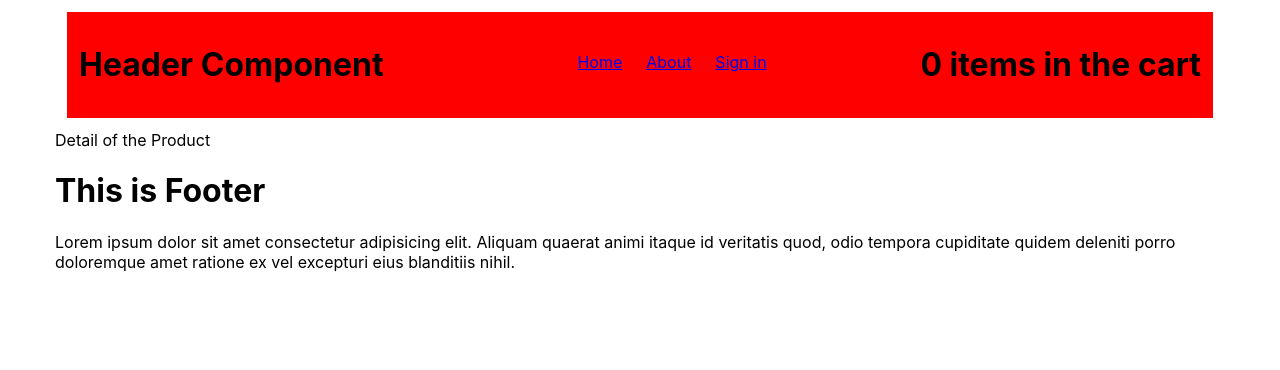
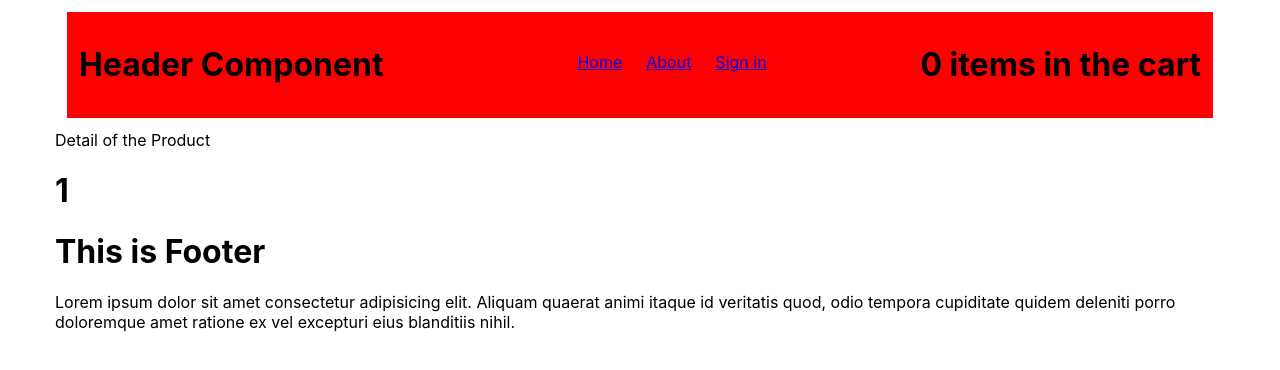
Before and after one commit to servrmonk/react_routing_param, a React (Create React App) app: page /product/1 in a window 1280 px wide. Shown: the top 370 px of the page. Built offline with nearby package versions, Linux system fonts and the light colour scheme; the HTML template or start-up script is replaced by a standard one.

Commit message:
used useParams and catch the value of id

```diff
--- a/src/Components/Pages/Detail/index.jsx
+++ b/src/Components/Pages/Detail/index.jsx
@@ -1,9 +1,19 @@
 import React from 'react'
+import { useParams } from 'react-router-dom'
 
 export default function Detail() {
+    let {productId}  = useParams()
   return (
     <div>
+    {/* ab main yaha pr chahta hoon jo v wha pr click ho raa hai in this case id yaha pr mil jae jb mujhe wo id milegi to main us id k i base pr usi data k array me se ek product ko find filter kr lunga to mera first motive hai ki us id ko main yaha grab kru
+    react router dom me ek useParam hai so we  r going to use this. useParams hook ek object return krti hai and us object me jo v dynamic aa raa hoga : iske baad usko aap catch kr sakte hai useParams ki help se . so i can have as many values in the url as i need and i can read all the values write specifying  the variable in the same fashion
+
+
+          <Route path="/product/:productId/:next/:againnext" element={<Detail />} /> ye jo multiple value hai sari ki sari value use params me available ho jaegi use params me and uske baad main destructure kr sakta hoon in this case sirf ek hi hai
+      */}
+
       Detail of the Product
+      <h1>{productId}</h1>
     </div>
   )
 }
```
